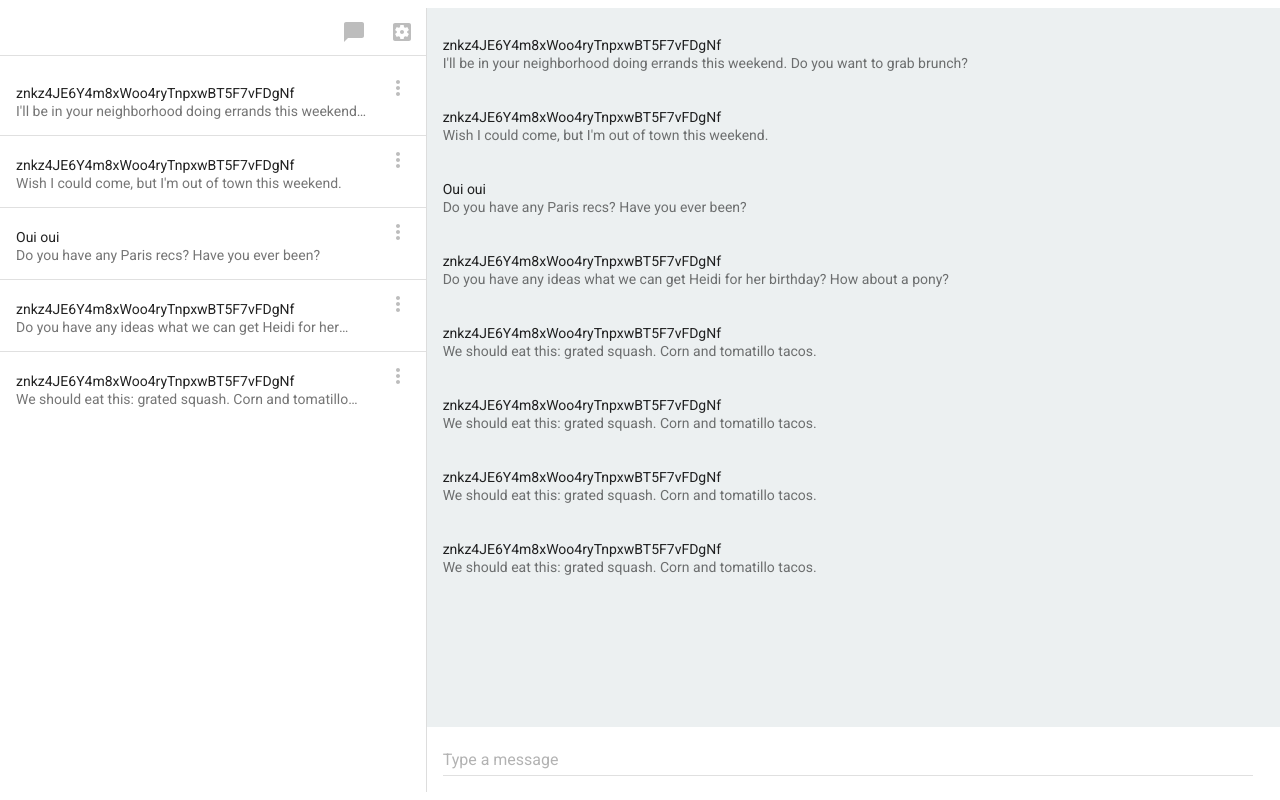
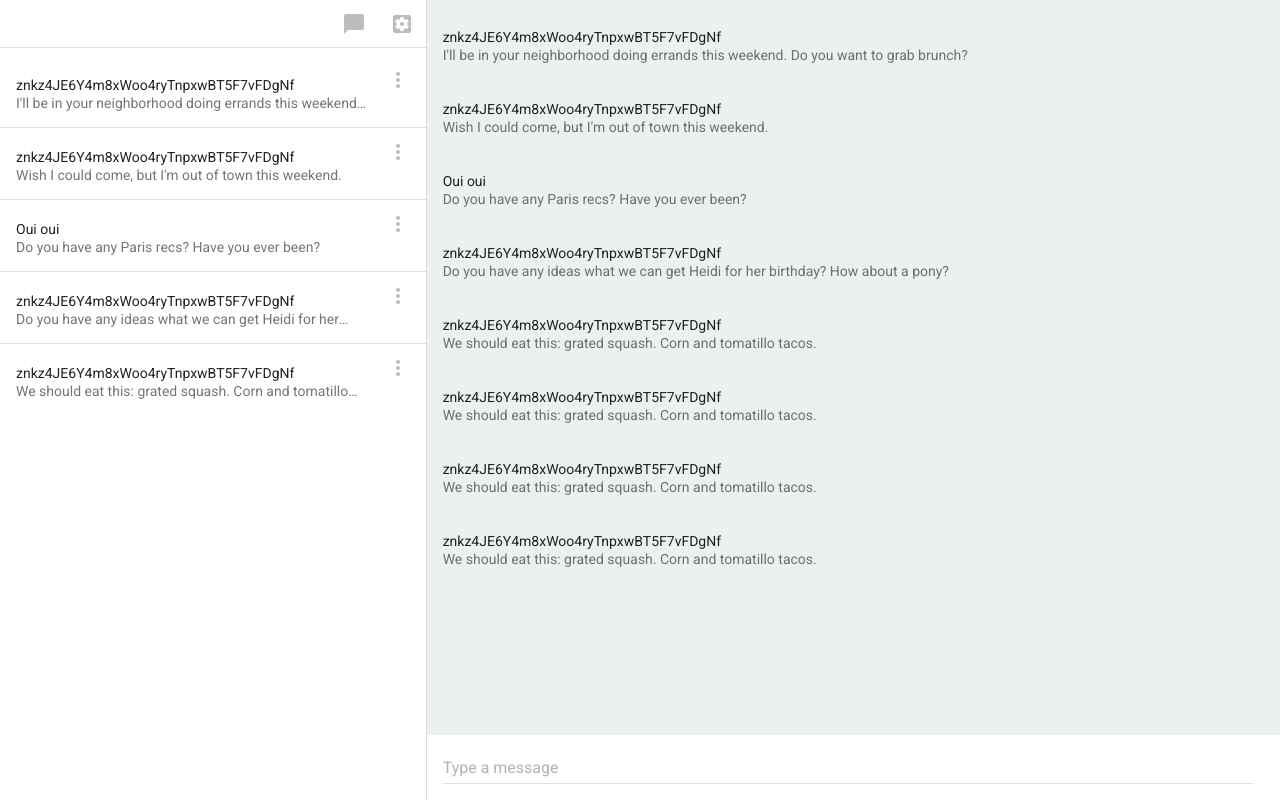
Before and after one commit to HorizenOfficial/zenchat, a React app: page / in a window 1280 px wide. Built offline with nearby package versions, Linux system fonts and the light colour scheme.

Commit message:
style ammendments

```diff
--- a/src/components/App.js
+++ b/src/components/App.js
@@ -1,26 +1,47 @@
-import React, { Component } from 'react';
-import { Grid, Row, Col } from 'react-flexbox-grid';
-import MuiThemeProvider from 'material-ui/styles/MuiThemeProvider';
+import React, { Component } from 'react'
+import { Grid, Row, Col } from 'react-flexbox-grid'
+import MuiThemeProvider from 'material-ui/styles/MuiThemeProvider'
 import ChatList from './ChatList'
 import ChatContent from './ChatContent'
 
+// Styles
+const zeroPaddingMargin = {
+  padding: '0px',
+  margin: '0px'
+}
+
+const rowZeroPaddingNoWrap = {
+  height: '100vh',
+  flexWrap: 'nowrap'
+}
+
+const zeroPadding = {
+  padding: '0px'
+}
+
+const colBorderRight = {
+  borderRight: '1px solid #ddd',
+  padding: '0px'
+}
+
+// Application
 class App extends React.Component {
-  render() {
+  render () {
     return (
       <MuiThemeProvider>
-        <Grid fluid style={{padding: '0px', margin: '0px'}}>
-          <Row style={{height: '98vh', flexWrap: 'nowrap'}}>
-            <Col xs={4} style={{borderRight: '1px solid #ddd', padding: '0px'}}>
-              <ChatList/>
+        <Grid fluid style={zeroPaddingMargin}>
+          <Row style={rowZeroPaddingNoWrap}>
+            <Col xs={4} style={colBorderRight}>
+            <ChatList/>
             </Col>
-            <Col xs={8} style={{padding: '0px'}}>
-              <ChatContent/>
+            <Col xs={8} style={zeroPadding}>
+            <ChatContent/>
             </Col>
           </Row>
         </Grid>
       </MuiThemeProvider>
-    );
+    )
   }
 }
 
-export default App;
+export default App
--- a/src/components/ChatContent.js
+++ b/src/components/ChatContent.js
@@ -13,12 +13,37 @@ import TextField from 'material-ui/TextField';
 import RaisedButton from 'material-ui/RaisedButton';
 import CircularProgress from 'material-ui/CircularProgress';
 
+// Styles
+// Container
+const chatContainerStyle = {
+  display: 'flex',
+  flexDirection: 'column',
+  height: '100%'
+}
+
+// ChatContent
+const chatAreaStyle = {
+  flex: 1,
+  overflowY: 'auto',
+  backgroundColor: '#ecf0f1'
+}
+
+// chatSender
+const chatSenderDivStyle = {
+  display: 'flex',
+  alignItems: 'center',
+  justifyContent: 'center',
+  width: '95%',
+  height: '65px',
+  paddingLeft: '16px'
+}
+
 
 class ChatContent extends React.Component {
   render() {
     return (
-      <div style={{display: 'flex', flexDirection: 'column', height: '100%'}}>
-        <div style={{flex: 6, overflowY: 'auto', backgroundColor: '#ecf0f1'}}>
+      <div style={chatContainerStyle}>
+        <div style={chatAreaStyle}>
           <List>
             <ListItem
               secondaryText={
@@ -95,7 +120,7 @@ class ChatContent extends React.Component {
           </List>
         </div>
 
-        <div style={{display: 'flex', alignItems: 'center', justifyContent: 'center', width: '95%', height: '65px', paddingLeft: '16px'}}>
+        <div style={chatSenderDivStyle}>
           <TextField hintText="Type a message" fullWidth={true}/>
         </div>
       </div>
--- a/src/components/ChatList.js
+++ b/src/components/ChatList.js
@@ -18,6 +18,23 @@ import CommunicationChatBubble from 'material-ui/svg-icons/communication/chat-bu
 import SettingsIconAsset from 'material-ui/svg-icons/action/settings-applications';
 import {red500, yellow500, blue500} from 'material-ui/styles/colors';
 
+// Styles
+const styles = {
+  smallIcon: {
+    width: 24,
+    height: 24,
+  },
+  mediumIcon: {
+    width: 32,
+    height: 32,
+  },
+  largeIcon: {
+    width: 60,
+    height: 60,
+  },
+};
+
+// Icon buttons
 const iconButtonElement = (
   <IconButton
     touch={true}
@@ -35,40 +52,11 @@ const rightIconMenu = (
   </IconMenu>
 );
 
-const styles = {
-  smallIcon: {
-    width: 24,
-    height: 24,
-  },
-  mediumIcon: {
-    width: 32,
-    height: 32,
-  },
-  largeIcon: {
-    width: 60,
-    height: 60,
-  },
-  small: {
-    width: 72,
-    height: 72,
-    padding: 16,
-  },
-  medium: {
-    width: 96,
-    height: 96,
-    padding: 24,
-  },
-  large: {
-    width: 120,
-    height: 120,
-    padding: 30,
-  },
-};
 
 class ChatList extends React.Component {
   render() {
     return (
-      <div style={{height: '100%', overflowY: 'auto'}}>
+      <div style={{height: '100%', overflowY: 'auto', overflowX: 'hidden'}}>
         <ListItem disabled={true} style={{padding: '0px'}}>
           <div style={{textAlign: 'right'}}>
             <IconButton
--- a/src/index.html
+++ b/src/index.html
@@ -8,9 +8,19 @@
     <title>ZENChat</title>
 
     <link href="https://fonts.googleapis.com/css?family=Roboto:300,400,500" rel="stylesheet">
+
+    <style>
+        body {
+            overflow: hidden;
+            margin-top: 0px;
+            margin-bottom: 0px;
+            height: 100%;
+            height: 100vh;
+        }
+    </style>
 </head>
 
-<body style="overflow: hidden">
+<body>
     <div id="root"></div>
 </body>
 
```
